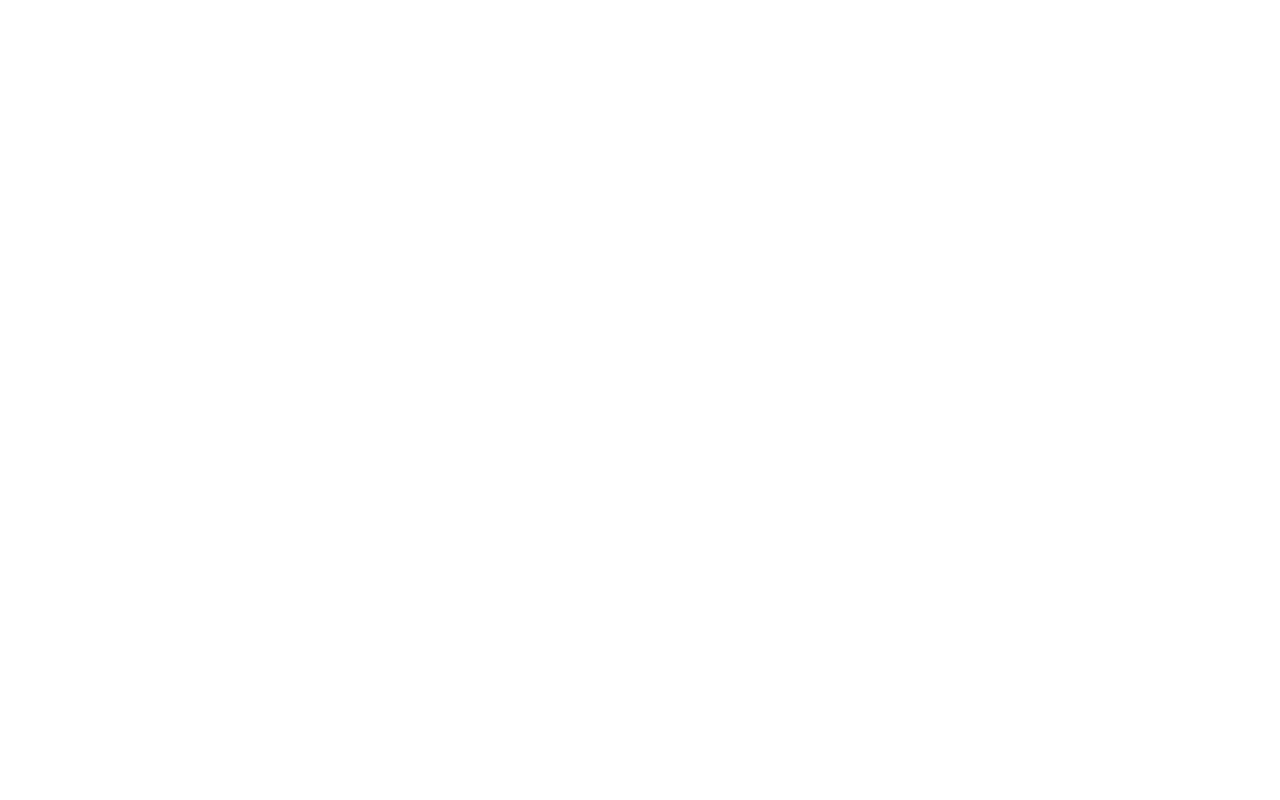
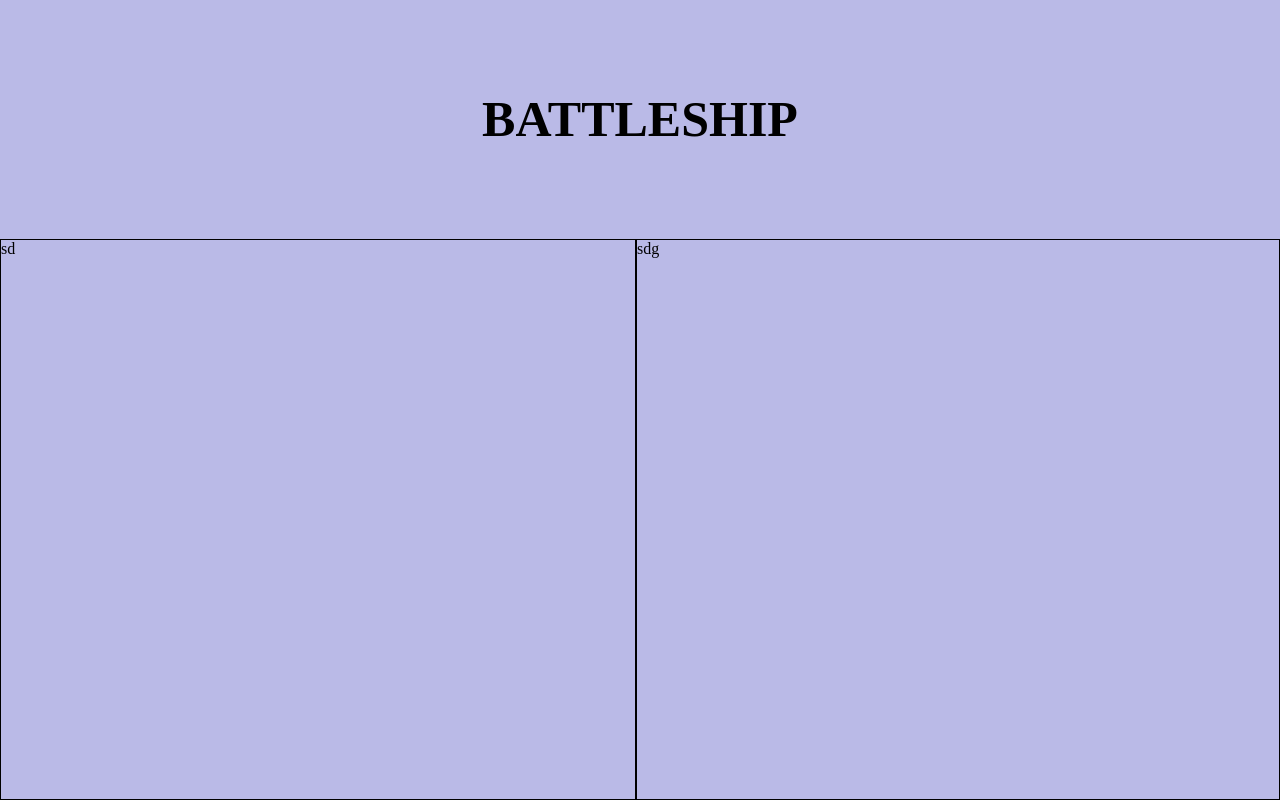
Before and after one commit to Vlad-Petruk/battleship, a website built with webpack: page dist/index.html in a window 1280 px wide. Built offline with nearby package versions, Linux system fonts and the light colour scheme.

Commit message:
write basic html and css

```diff
--- a/dist/index.html
+++ b/dist/index.html
@@ -7,5 +7,18 @@
     <link rel="stylesheet" href="style.css" />
     <script src="main.js"></script>
   </head>
-  <body></body>
+  <body>
+    <div class="main-container">
+      <div class="content">
+        <div class="header">
+          <h1>BATTLESHIP</h1>
+        </div>
+        <div class="gameboards">
+          <div class="gameboard-one">sd</div>
+          <div class="gameboard-two">sdg</div>
+        </div>
+      </div>
+    </div>
+
+  </body>
 </html>
--- a/dist/style.css
+++ b/dist/style.css
@@ -0,0 +1,51 @@
+:root {
+    margin: 0;
+    padding: 0;
+    box-sizing: border-box;
+}
+
+*,
+::after,
+::before{
+    margin: inherit;
+    padding: inherit;
+    box-sizing: inherit;
+}
+
+.main-container{
+    background: rgb(186, 186, 231);
+}
+
+.content {
+    height: 100vh;
+    display: flex;
+    flex-direction: column;
+}
+
+.header {
+   font-size: 25px;
+
+    display: flex;
+    justify-content: center;
+    align-items: center;
+
+    flex-grow: 1;
+    flex-shrink: 0;
+}
+
+.gameboards {
+    flex-grow: 3;
+    flex-shrink: 0;
+
+    display: flex;
+}
+
+.gameboard-one {
+    flex-grow: 1;
+    border: 1px solid black;
+}
+
+.gameboard-two {
+    flex-grow: 1;
+    border: 1px solid black;
+}
```
